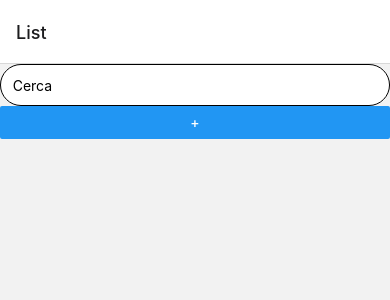
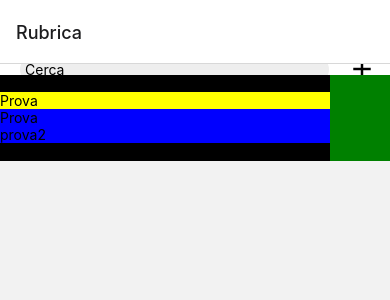
Before and after one commit to tonyRitrovato/React-Native-Address-Book, a React Native app: screen /Rubrica in a window 390 px wide. Before the commit this address had no page. Shown: the top 300 px of the page. Built offline with nearby package versions, Linux system fonts and the light colour scheme.

Commit message:
list structure implemented

```diff
--- a/App.js
+++ b/App.js
@@ -11,8 +11,8 @@ export default function App() {
   return (
     <NavigationContainer>
             <Stack.Navigator>
-                <Stack.Screen name = "List" component={List}/>
-                <Stack.Screen name = "Add" component = {Add}/>
+                <Stack.Screen name = "Rubrica" component={List}/>
+                <Stack.Screen name = "Aggiungi" component = {Add}/>
             </Stack.Navigator>
         </NavigationContainer>
   );
--- a/package.json
+++ b/package.json
@@ -9,12 +9,14 @@
     "web": "expo start --web"
   },
   "dependencies": {
+    "@react-navigation/native": "^6.1.4",
+    "@react-navigation/native-stack": "^6.9.10",
+    "@rneui/base": "^4.0.0-rc.7",
+    "@rneui/themed": "^4.0.0-rc.7",
     "expo": "~48.0.11",
     "expo-status-bar": "~1.4.4",
     "react": "18.2.0",
     "react-native": "0.71.6",
-    "@react-navigation/native": "^6.1.4",
-    "@react-navigation/native-stack": "^6.9.10",
     "react-native-screens": "~3.18.0"
   },
   "devDependencies": {
--- a/screens/Add.js
+++ b/screens/Add.js
@@ -1,7 +1,7 @@
-
+import { StyleSheet, Text, TextInput, ScrollView, View} from 'react-native';
 
 export default function Add() {
     return(
-        <View>Prova</View>
+        <View><Text>prova</Text></View>
     );
 }
--- a/screens/List.js
+++ b/screens/List.js
@@ -1,12 +1,18 @@
-import { StyleSheet, Text, TextInput, View, Button} from 'react-native';
+import { StyleSheet, Text, TextInput, ScrollView, View} from 'react-native';
+import { Button } from '@rneui/themed';
 
 //Prima view: ricerca e aggiunta
 
-export default function List() {
+export default function List({navigation}) {
+
+    const navigateAdd = () => {
+        navigation.navigate('Aggiungi');
+    }
+
     return(
-        <View>
+        <ScrollView style = {styles.globalView}>
             {/* view ricerca e aggiunta*/}
-            <View>
+            <View style = {styles.searchGlobalView}>
                 <View style = {styles.search}>
                     <TextInput
                      style = {styles.searchInput}
@@ -15,53 +21,105 @@ export default function List() {
                 </View>
                 <View style = {styles.add}>
                     <Button
-                        title = "+"
-                        onPress={() => {}}
-                        style = {styles.addButton}
+                        title = ""
+                        onPress={navigateAdd}
+                        color = '#000'
+                        type = "clear"
+                        icon={{
+                            name: 'add',
+                            size: 30,
+                            color: 'black',
+                          }}
                     />
                 </View>
             </View>
-            {/*altro view da definire con calma*/}
-            <View></View>
-        </View>
+            {/*Secondo view*/}
+            <View style = {styles.addressBookGlobalView}>
+                <View style = {styles.addressView}>
+                    {/*scritta contatti*/}
+                    <View style = {styles.contactTextView}>
+                        <Text>Prova</Text>
+                    </View>
+                    {/*component view */}
+                    <View style = {styles.componentView}>
+                        <Text>Prova</Text>
+                        <Text>prova2</Text>
+                    </View>
+                </View>
+                {/*lista delle lettere per muoversi velocemente all' interno della rubbrica */}
+                <View style = {styles.letterIndexView}></View>
+            </View>
+        </ScrollView>
     );
 }
 
 const styles = StyleSheet.create({
 
     globalView: {
-
+        flexDirection: 'column'
     },
 
     searchGlobalView: {
         width: '100%',
       height: '100%',
-      marginBottom: 5,
-      padding: 5,
-      alignItems: 'center',
-      flexDirection: 'row'
+      flex: 1,
+      flexDirection: 'row',
+      backgroundColor: 'white',
+      alignItems: 'center'
+    },
+
+    addressBookGlobalView: {
+      width: '100%',
+      height: '100%',
+      flex: 8,
+      flexDirection: 'row',
+      backgroundColor: 'black',
+      alignItems: 'center'
+    },
+
+    addressView: {
+
+        flex: 5.5,
+        flexDirection: 'column',
+    },
+
+    contactTextView: {
+        width: '100%',
+      height: '100%',
+        backgroundColor: 'yellow',
+        flex: 2,
+    },
+
+    letterIndexView: {
+        width: '100%',
+      height: '100%',
+        backgroundColor: 'green',
+        flex: 1,
+    },
+
+    componentView: {
+        width: '100%',
+      height: '100%',
+        backgroundColor: 'blue',
+        flex: 4,
     },
 
     search: {
+        backgroundColor: 'white',
+        flex: 5.5,
+        padding: 5,
+        marginLeft: 15,
+    },
+
+    searchInput: {
+        backgroundColor: '#eee',
+        borderRadius: 200,
+        padding: 5,
 
     },
 
-    searchInput: {
+    add: {
+        flex: 1,
         backgroundColor: 'white',
-        borderRadius: 200,
-        padding: '3%',
-        borderWidth: 1,
-        flex: 4,
-    },
-
-    add: {
-
-    },
-
-    addButton: {
-        backgroundColor: 'white',
-        borderRadius: '100%',
-        padding: '5%',
-        flex: 1,
     },
 });
```
Also changed, not shown: 1 other file (tests, documents, lock files or other folders).
